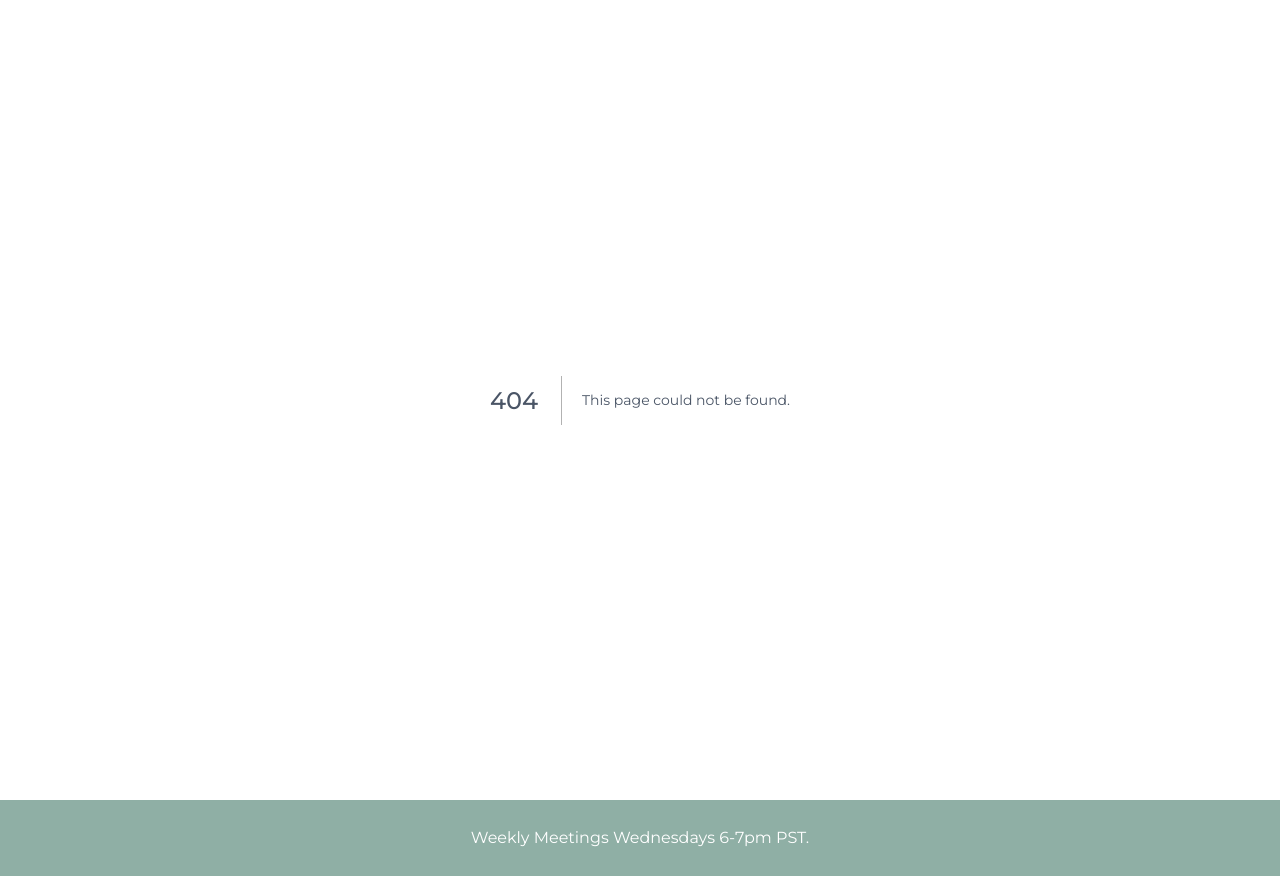
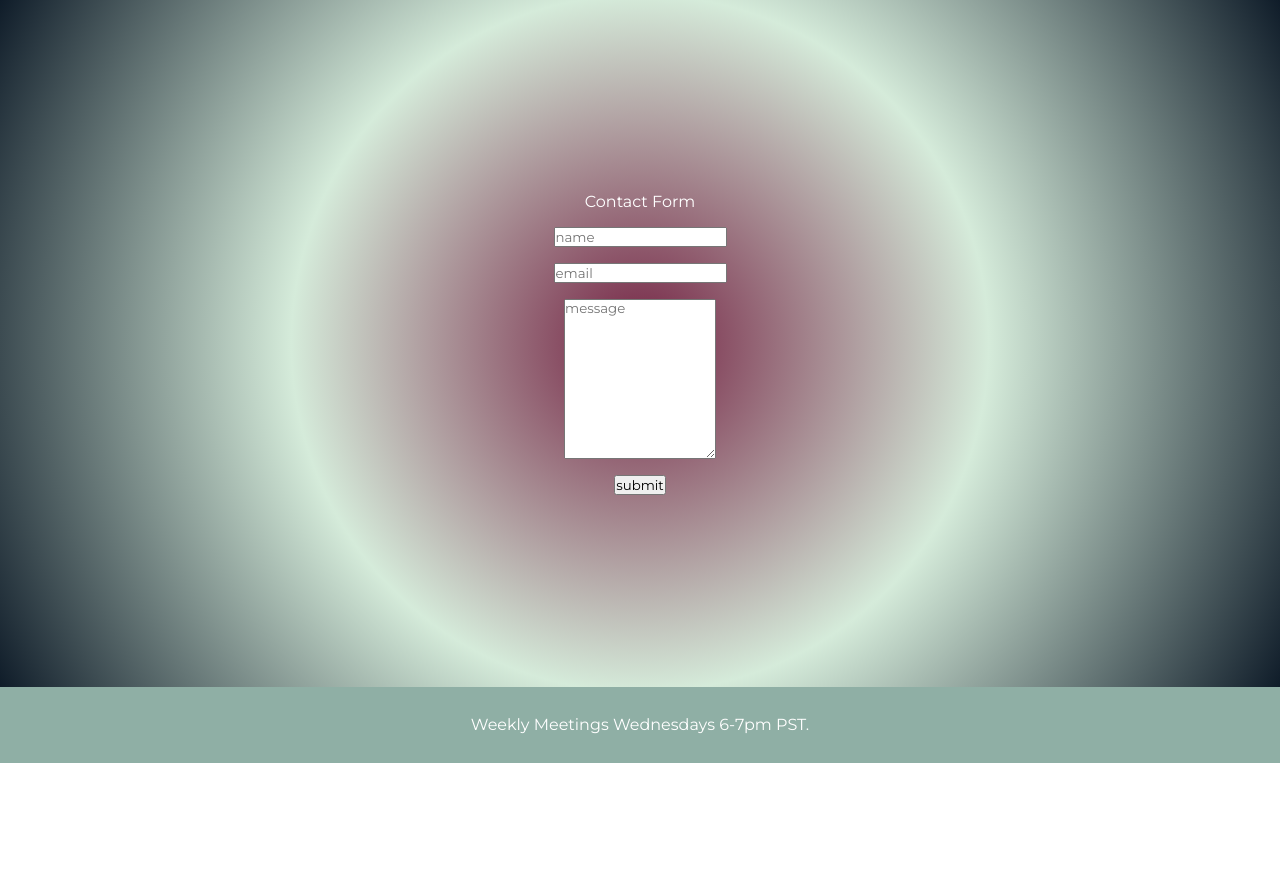
Before and after one commit to include-davis/Leads-Training-2025, a Next.js app: page /task4 in a window 1280 px wide. Before the commit this address had no page. After the commit the page ends 800 px from the top, so only its background shows below. Built offline with nearby package versions, Linux system fonts and the light colour scheme.

Commit message:
setting up form

```diff
--- a/app/(pages)/page.jsx
+++ b/app/(pages)/page.jsx
@@ -5,7 +5,7 @@ const days = [
   { day: 1, title: 'Task 1', description: 'Example Task', url: '/task_example' },
   { day: 2, title: 'Task 2', description: 'Carousel', url: '/task2' },
   { day: 3, title: 'Task 3', description: 'Blogs', url: '/task3' },
-  { day: 4, title: 'Task 4', description: 'Add task description here.', url: '/#' },
+  { day: 4, title: 'Task 4', description: 'API', url: '/task4' },
   { day: 5, title: 'Task 5', description: 'Add task description here.', url: '/#' },
 ];
 
--- /dev/null
+++ b/app/(pages)/task4/page.jsx
@@ -0,0 +1,20 @@
+"use client";
+import styles from './task4.module.scss';
+import { useState } from 'react';
+
+
+export default function Task() {
+  return (
+    <main>
+      <div className={styles.mainContainer}>
+        Contact Form
+        <form className={styles.formContainer}>
+          <input name="name" placeholder='name'/>
+          <input name="email" placeholder='email'/>
+          <textarea name="message" placeholder='message'/>
+          <button type='submit'>submit</button>
+        </form>
+      </div>
+    </main>
+  );
+}
--- /dev/null
+++ b/app/(pages)/task4/task4.module.scss
@@ -0,0 +1,26 @@
+.mainContainer {
+    background: #732142;
+    background: radial-gradient(circle,rgba(115, 33, 66, 1) 0%, rgba(213, 235, 218, 1) 48%, rgba(15, 28, 41, 1) 100%);
+    color: white;
+    text-align: center;
+    padding: 15% 10%;
+    display: flex;
+    flex-direction: column;
+    gap: 1rem;
+
+    h1 {
+        color: white;
+    }
+}
+
+.formContainer {
+    display: flex;
+    flex-direction: column;
+    align-items: center;
+    gap: 1rem;
+
+    textarea {
+        width: 9.5rem;
+        height: 10rem;
+    }
+}
```
